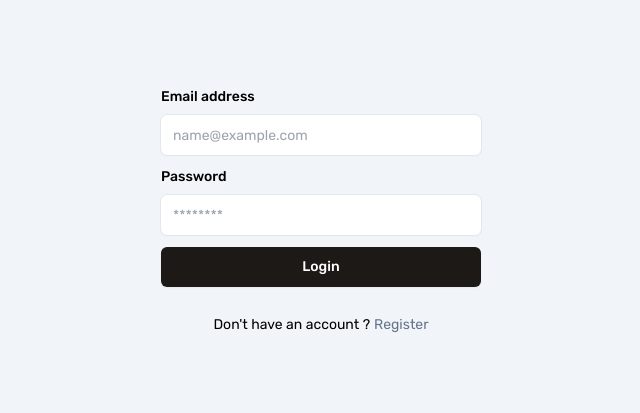
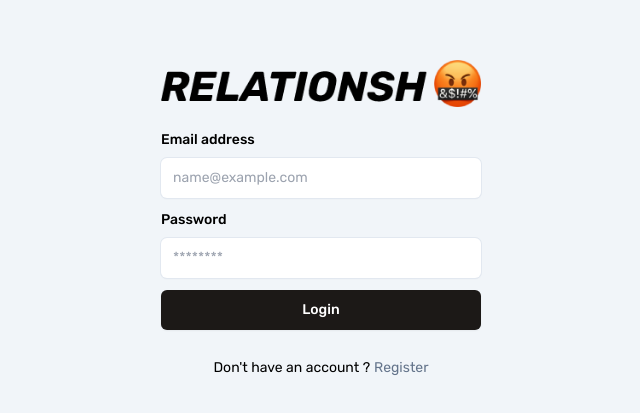
Before and after one commit to qolbudr/relationsh, a Next.js app: page /login in a window 1280 px wide. Shown: the part 183-596 px from the top of the page, without its empty margins (319-959 px from the left). Built offline with nearby package versions, Linux system fonts and the light colour scheme.

Commit message:
Add app icon and logo

```diff
--- /dev/null
+++ b/components/appLogo.js
@@ -0,0 +1,11 @@
+import Image from 'next/image'
+
+const AppLogo = () => {
+	return (
+		<div className="block text-center my-4">
+			<Image src="/logo.png" width="375" height="55"/>
+		</div>
+	)
+}
+
+export default AppLogo
--- a/components/boxLogin.js
+++ b/components/boxLogin.js
@@ -3,10 +3,12 @@ import Input from './forms/input'
 import Label from './forms/label'
 import Button from './forms/button'
 import Link from 'next/link'
+import AppLogo from './appLogo'
 
 const BoxLogin = () => {
 	return (
 		<div className="w-10/12 md:w-80">
+			<AppLogo/>
 			<FormGroup>
 				<Label>Email address</Label>
 				<Input type="email" placeholder="name@example.com" label="email-input"/>
--- a/components/boxRegister.js
+++ b/components/boxRegister.js
@@ -3,6 +3,7 @@ import Link from 'next/link'
 import {useState} from 'react'
 import FormGroup from './forms/formGroup'
 import Button from './forms/button'
+import AppLogo from './appLogo'
 
 const BoxRegister = () => {
 	const [step, setStep] = useState(0)
@@ -21,6 +22,7 @@ const BoxRegister = () => {
 
 	return (
 		<div className="w-10/12 md:w-80">
+			<AppLogo/>
 			<StepRegister step={step} isLoading={isLoading}/>
 			{!isLoading ? (
 				<>
--- a/components/layout.js
+++ b/components/layout.js
@@ -6,7 +6,7 @@ const Layout = ({children, title, description}) => {
 			<Head>
         <title>{title}</title>
         <meta name="description" content="An app to connect you with your customer and build tight relationship with them." />
-        <link rel="icon" href="/favicon.ico" />
+        <link rel="icon" href="/icon.png" />
       </Head>
 			<main className="bg-slate-100">
 				{children}
```
Also changed, not shown: public/icon.png (added), public/logo.png (added).
